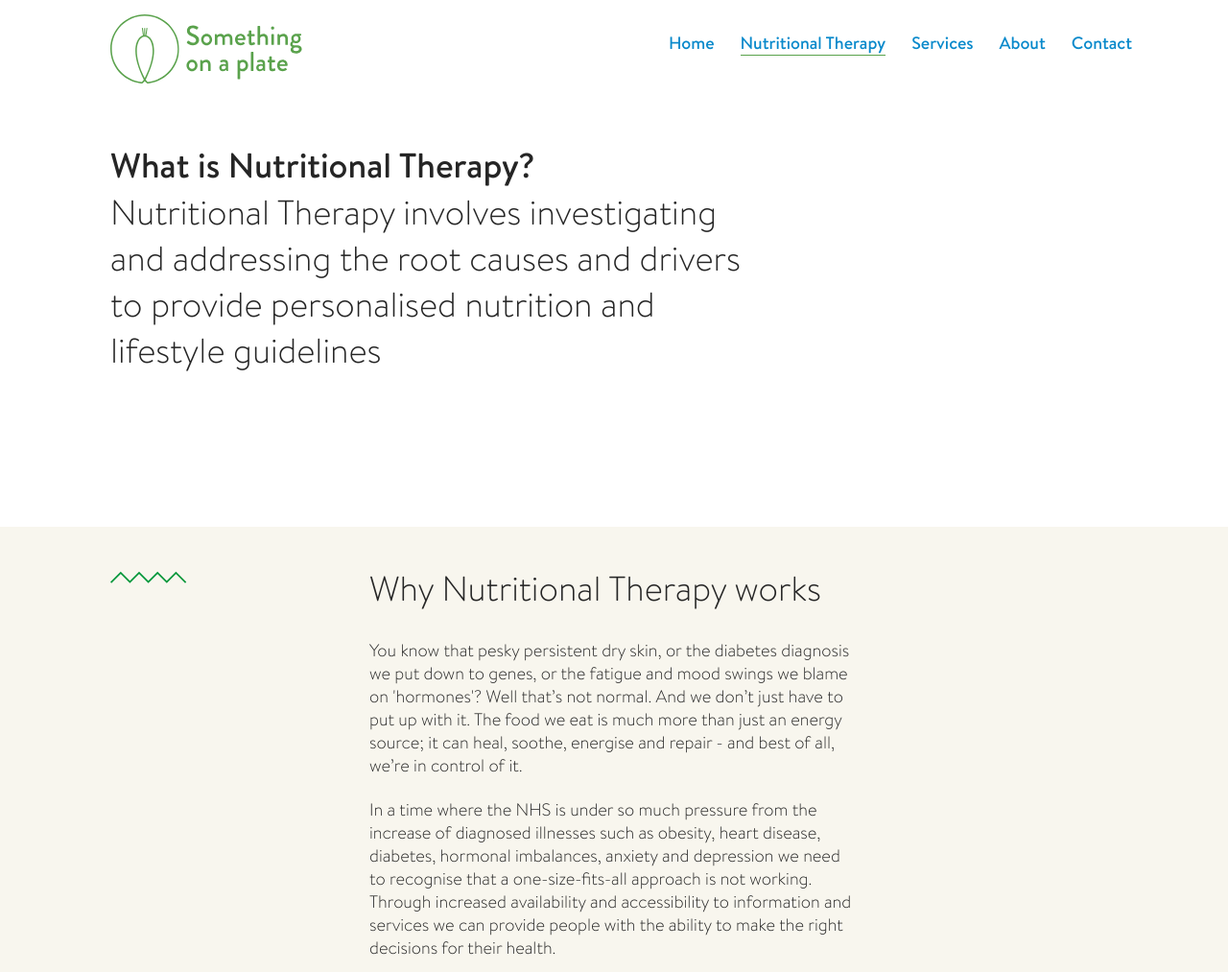
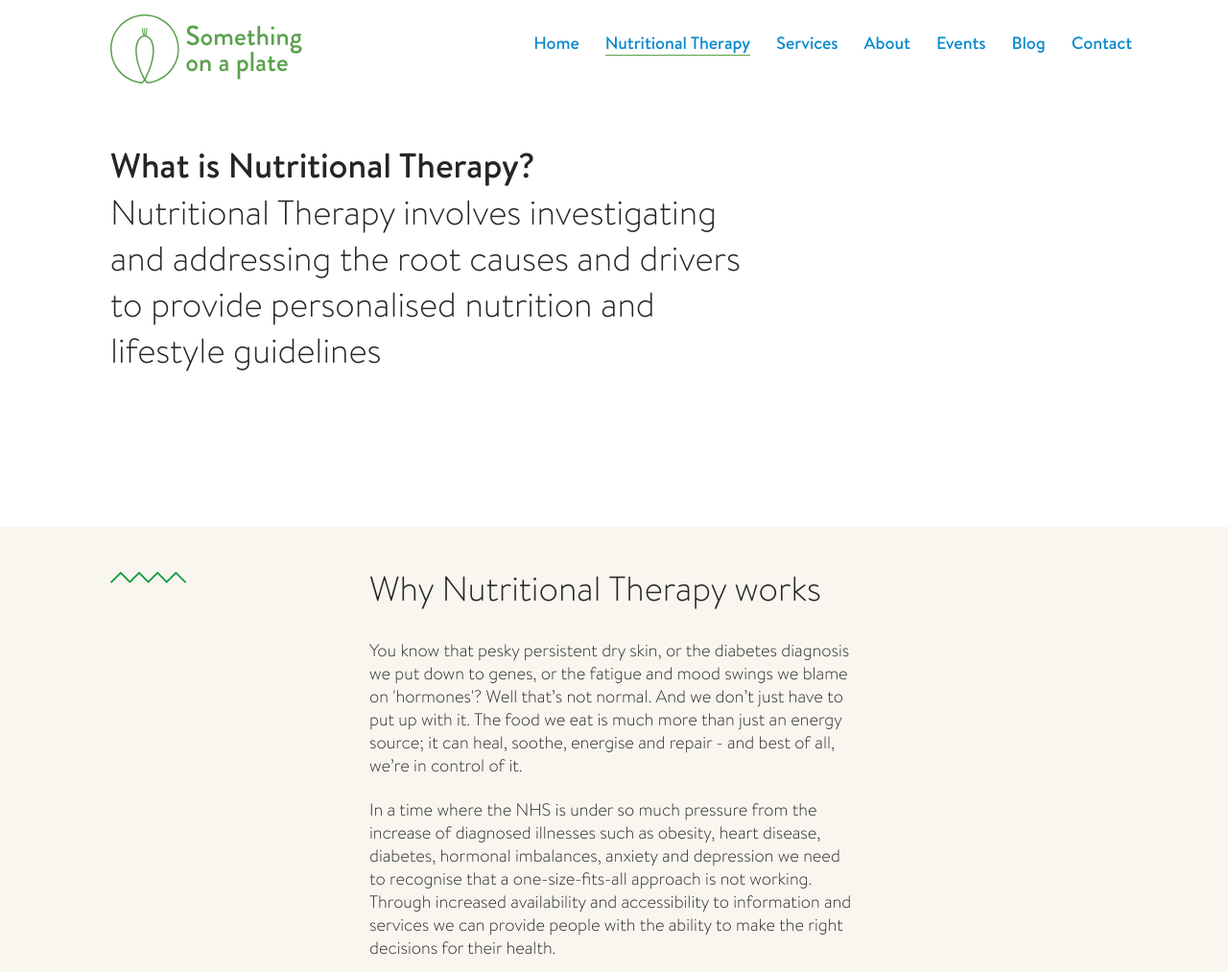
Before and after one commit to craighjones/Something-on-a-plate, a website: page nutritional-therapy.html in a window 1280 px wide. Shown: the top 1013 px of the page at 96% size. Drawn offline with Linux system fonts and the light colour scheme; files whose address does not match are found by name.

Commit message:
Nut Therpay Nav chnage
Nut Therpay nav change

```diff
--- a/nutritional-therapy.html
+++ b/nutritional-therapy.html
@@ -52,6 +52,8 @@
             <li class="active"><a href="nutritional-therapy.html">Nutritional Therapy <span class="sr-only">(current)</span></a></li>
             <li><a href="services.html">Services</a></li>
             <li><a href="about.html">About</a></li>
+            <li><a href="events.html">Events</a></li>
+            <li><a href="https://blog.somethingonaplate.com/">Blog</a></li>
             <li><a href="contact.html">Contact</a></li>
             <!-- <li><a href="blog.somethingonplate.com">Blog</a></li> -->
           </ul>
@@ -75,6 +77,8 @@
             <li class="active"><a href="nutritional-therapy.html">Nutritional Therapy <span class="sr-only">(current)</span></a></li>
             <li><a href="services.html">Services</a></li>
             <li><a href="about.html">About</a></li>
+            <li><a href="events.html">Events</a></li>
+            <li><a href="https://blog.somethingonaplate.com/">Blog</a></li>
             <li><a href="contact.html">Contact</a></li>
             <!-- <li><a href="blog.somethingonplate.com">Blog</a></li> -->
           </ul>
```
